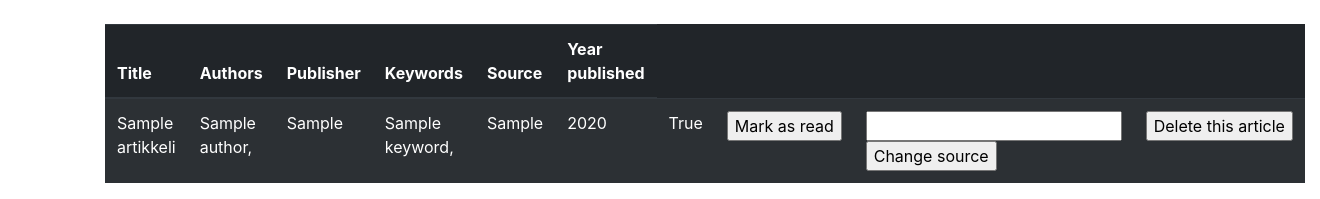
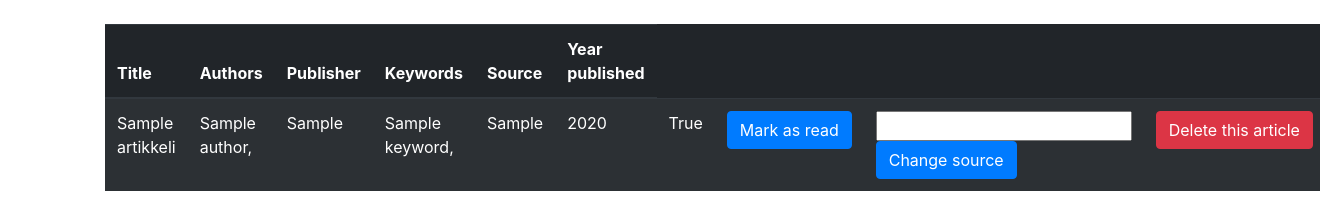
Before and after one commit to puuro-maria/artikkelitietokanta, a Flask app: page /all in a window 1320 px wide. Shown: the part 56-255 px from the top of the page. Run offline with Flask 2, Linux system fonts and the light colour scheme; a user stored in the database is signed in; tables that the repository leaves empty hold one stand-in row (values such as "Sample post"); some libraries are stand-ins or nearby versions.

Commit message:
käyttäjätilin poistaminen toimii, käyttöliittymän kaunistelua

```diff
--- a/application/auth/views.py
+++ b/application/auth/views.py
@@ -44,6 +44,8 @@ def auth_list_all_users():
 @login_required(role="ADMIN")
 def auth_delete(account_id):
     user = User.query.get(account_id)
+    articles = Artikkeli.query.get(account_id)
+    db.session.delete(articles)
     db.session.delete(user)
     db.session.commit()
 
--- a/application/templates/allusers.html
+++ b/application/templates/allusers.html
@@ -21,12 +21,12 @@
        <td>
         <form method="POST" action="{{ url_for('auth_reset_password', account_id=account.id) }}">
           <input type="text" name="password"/>
-          <input type="submit" value="Reset password"/>
+          <input type="submit" value="Reset password" class="btn btn-primary">
         </form>
       </td>
 
       <td><form method="POST" action="{{ url_for('auth_delete', account_id = account.id) }}">
-        <input type="submit" value="Delete this account"/>
+        <input type="submit" value="Delete this account" class="btn btn-danger">
       </form>
      </td>
     </td>
--- a/application/templates/artikkelit/list.html
+++ b/application/templates/artikkelit/list.html
@@ -28,19 +28,19 @@
        <td>{{artikkeli.year}}</td>
        <td>{{artikkeli.read}}
          <td><form method="POST" action="{{url_for('artikkeli_set_read', artikkeli_id = artikkeli.id)}}">
-           <input type="submit" value="Mark as read"/>
+           <input type="submit" value="Mark as read" class="btn btn-primary">
          </form>
         </td>
        </td>
        <td>
         <form method="POST" action="{{ url_for('artikkeli_change_source', artikkeli_id=artikkeli.id) }}">
           <input type="text" name="source"/>
-          <input type="submit" value="Change source"/>
+          <input type="submit" value="Change source" class="btn btn-primary">
         </form>
       </td>
       <td>
         <form method="POST" action="{{ url_for('artikkeli_delete', artikkeli_id=artikkeli.id) }}">
-          <input type="submit" value="Delete this article"/>
+          <input type="submit" value="Delete this article" class="btn btn-danger">
         </form>
             </td>
     </tr>
--- a/application/templates/artikkelit/listall.html
+++ b/application/templates/artikkelit/listall.html
@@ -28,19 +28,19 @@
        <td>{{artikkeli.year}}</td>
        <td>{{artikkeli.read}}
          <td><form method="POST" action="{{url_for('artikkeli_set_read', artikkeli_id = artikkeli.id)}}">
-           <input type="submit" value="Mark as read"/>
+           <input type="submit" value="Mark as read" class="btn btn-primary">
          </form>
         </td>
        </td>
        <td>
         <form method="POST" action="{{ url_for('artikkeli_change_source', artikkeli_id=artikkeli.id) }}">
           <input type="text" name="source"/>
-          <input type="submit" value="Change source"/>
+          <input type="submit" value="Change source" class="btn btn-primary">
         </form>
       </td>
       <td>
         <form method="POST" action="{{ url_for('artikkeli_delete', artikkeli_id=artikkeli.id) }}">
-          <input type="submit" value="Delete this article"/>
+          <input type="submit" value="Delete this article" class="btn btn-danger">
         </form>
             </td>
     </tr>
```
Also changed, not shown: application/auth/models.py (line endings or trailing spaces).
